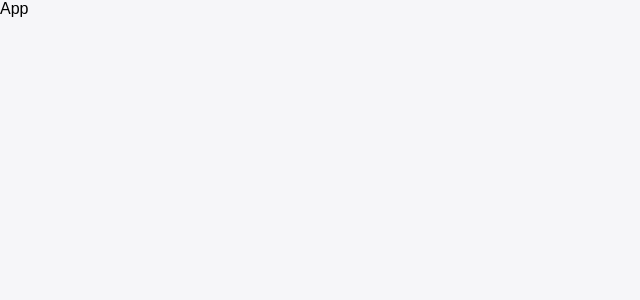
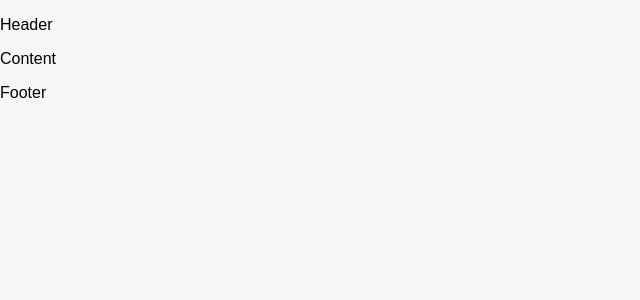
Before and after one commit to simszw/react-schulung-bm, a React (Create React App) app: page / in a window 1280 px wide. Shown: the top 300 px of the page, without its empty margins (0-640 px from the left). Built offline with nearby package versions, Linux system fonts and the light colour scheme.

Commit message:
Added layout component

```diff
--- a/src/App.js
+++ b/src/App.js
@@ -1,7 +1,12 @@
 import "./App.css";
+import Layout from "./components/common/Layout";
 
 function App() {
-  return <div className="App">App</div>;
+  return (
+    <div className="App">
+      <Layout />
+    </div>
+  );
 }
 
 export default App;
--- /dev/null
+++ b/src/components/common/Layout.js
@@ -0,0 +1,11 @@
+function Layout() {
+  return (
+    <div>
+      <p>Header</p>
+      <p>Content</p>
+      <p>Footer</p>
+    </div>
+  );
+}
+
+export default Layout;
```
